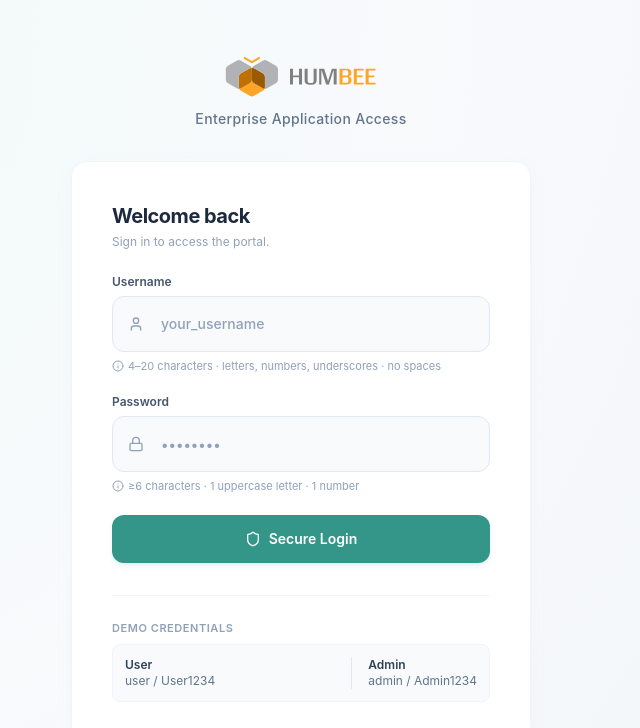
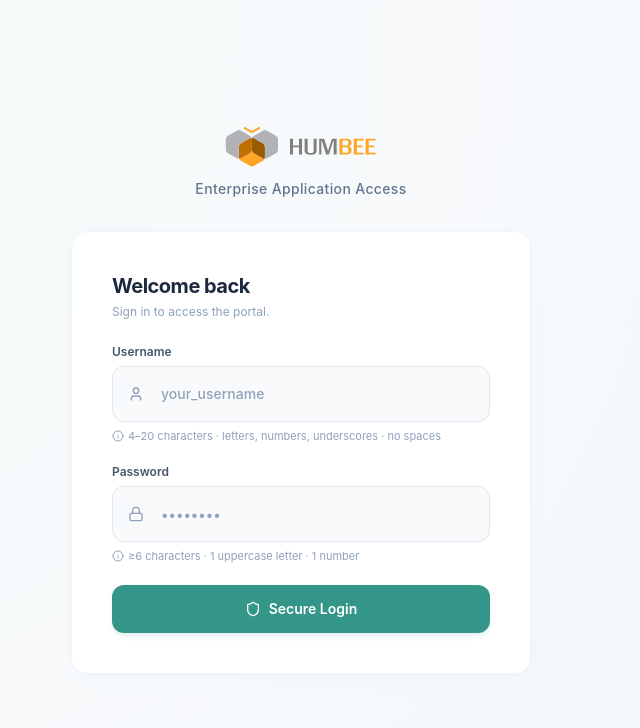
Before and after one commit to sanjeevan-rawat1111/profiler_humbee, a React (Vite) app in the folder frontend/: page /#/login in a window 1280 px wide. Shown: the top 728 px of the page, without its empty margins (339-979 px from the left). Built offline with nearby package versions, Linux system fonts and the light colour scheme.

Commit message:
Remove demo credentials from the login page.
Do not expose default admin and user passwords in the production UI.

```diff
--- a/frontend/src/pages/Login.tsx
+++ b/frontend/src/pages/Login.tsx
@@ -165,23 +165,6 @@ const Login: React.FC = () => {
               )}
             </button>
           </form>
-
-          {/* Demo credentials */}
-          <div className="mt-8 pt-6 border-t border-slate-100">
-            <span className="text-[11px] font-semibold text-slate-400 uppercase tracking-wider block mb-2">
-              Demo Credentials
-            </span>
-            <div className="flex justify-between text-xs text-slate-500 bg-slate-50 p-3 rounded-lg border border-slate-100">
-              <div>
-                <span className="font-semibold block text-slate-700">User</span>
-                <span>user / User1234</span>
-              </div>
-              <div className="border-l border-slate-200 pl-4">
-                <span className="font-semibold block text-slate-700">Admin</span>
-                <span>admin / Admin1234</span>
-              </div>
-            </div>
-          </div>
         </div>
       </div>
     </div>
```
